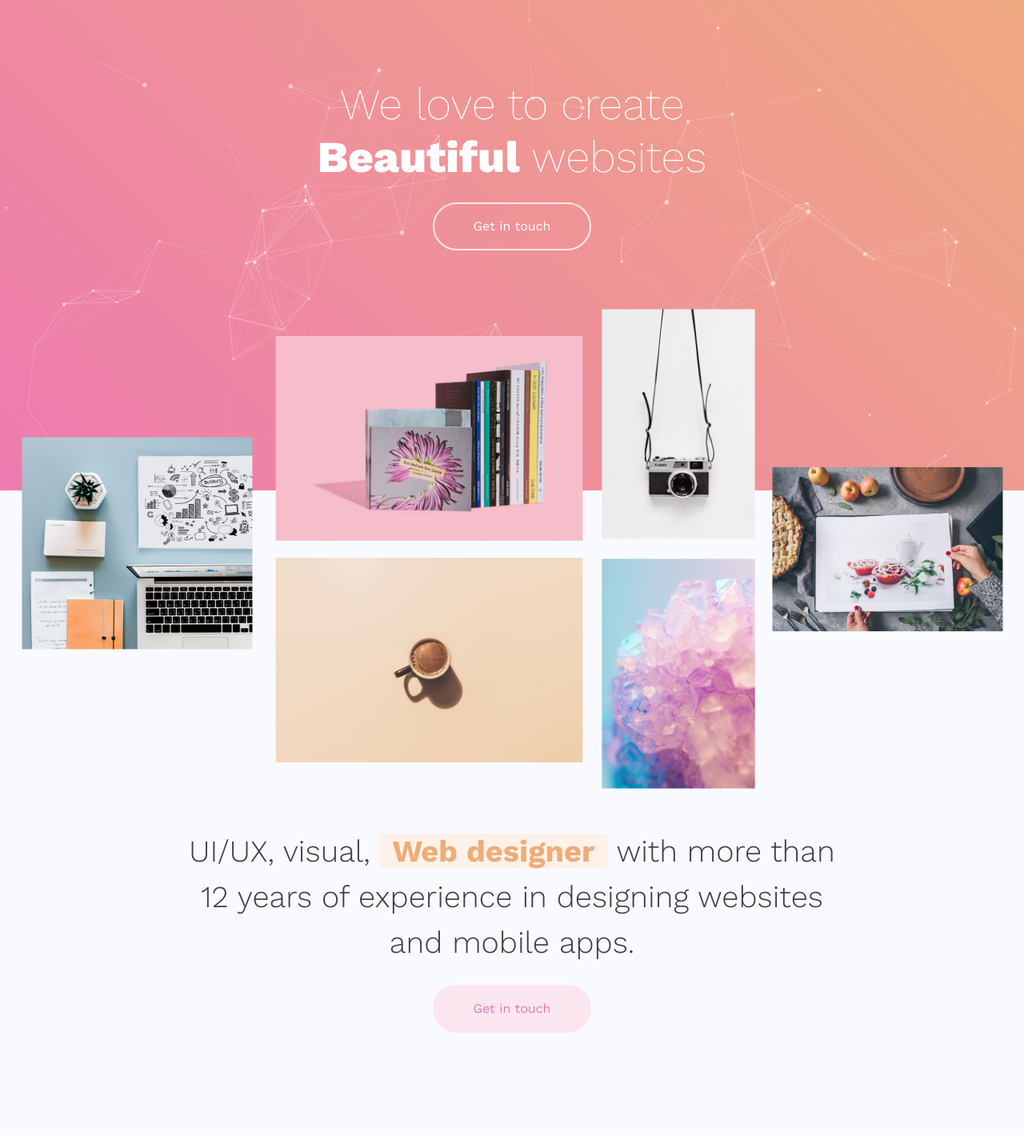
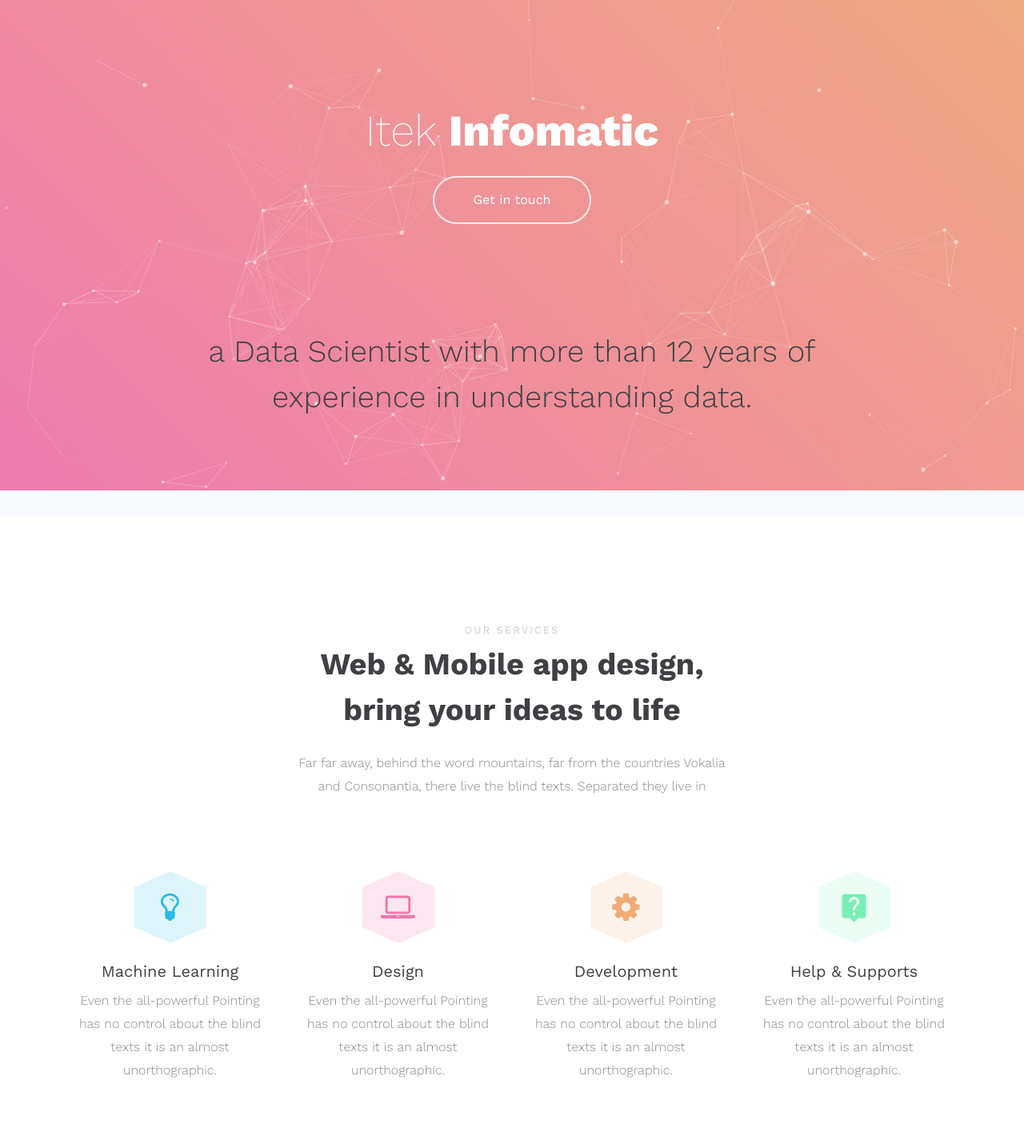
Before and after one commit to veenaramesh/itek-infomatic, a plain HTML site: page index.html in a window 1280 px wide. Shown: the part 187-1607 px from the top of the page at 80% size. Drawn offline with nearby package versions, Linux system fonts and the light colour scheme; some packages are replaced by stand-ins of ours; no server answers; files whose address does not match are found by name.

Commit message:
updating company description

```diff
--- a/index.html
+++ b/index.html
@@ -1,7 +1,7 @@
 <!DOCTYPE html>
 <html lang="en">
   <head>
-    <title>Vani Ramesh</title>
+    <title>Itek Infomatic</title>
     <meta charset="utf-8">
     <meta name="viewport" content="width=device-width, initial-scale=1, shrink-to-fit=no">
 
@@ -57,19 +57,20 @@
     <!-- END nav -->
 
     <!-- <div class="js-fullheight"> -->
+
     <div class="hero-wrap js-fullheight">
       <div class="overlay"></div>
       <div id="particles-js"></div>
       <div class="container">
         <div class="row no-gutters slider-text align-items-center justify-content-center" data-scrollax-parent="true">
           <div class="col-md-6 ftco-animate text-center" data-scrollax=" properties: { translateY: '70%' }">
-            <h1 class="mb-4" data-scrollax="properties: { translateY: '30%', opacity: 1.6 }">We love to create <strong>Beautiful</strong> websites</h1>
-            <p data-scrollax="properties: { translateY: '30%', opacity: 1.6 }"><a href="#" class="btn btn-primary btn-outline-white px-5 py-3">Get in touch</a></p>
+            <h1 class="mb-4" data-scrollax="properties: { translateY: '30%', opacity: 1.6 }">Itek <strong>Infomatic</strong></h1>
+            <p data-scrollax="properties: { translateY: '30%', opacity: 1.6 }"><a href="mailto:ramesh@itek-infomatic.com" class="btn btn-primary btn-outline-white px-5 py-3">Get in touch</a></p>
           </div>
         </div>
       </div>
     </div>
-
+<!--
     <div class="bg-light">
     <section class="ftco-section-featured ftco-animate">
       <div class="container-fluid" data-scrollax-parent="true">
@@ -177,12 +178,15 @@
               </div>
             </a>
           </div>
-
+-->
+<div class="bg-light">
+  <section class="ftco-section-featured ftco-animate">
+    <div class="container-fluid" data-scrollax-parent="true">
+      <div class="row no-gutters d-flex align-items-center" data-scrollax=" properties: { translateY: '-30%'}">
         </div>
         <div class="row mt-5 d-flex justify-content-center">
           <div class="col-md-8 text-center heading-section ftco-animate">
-            <h2 class="h1">UI/UX, visual, <strong class="px-3">Web designer</strong> with more than 12 years of experience in designing websites and mobile apps.</h2>
-            <p><a href="#" class="btn btn-primary mt-3 py-3 px-5">Get in touch</a></p>
+            <h2 class="h1">a Data Scientist with more than 12 years of experience in understanding data.</h2>
           </div>
         </div>
       </div>
@@ -204,7 +208,7 @@
             <div class="media block-6 services d-block text-center">
               <div class="d-flex justify-content-center"><div class="icon color-3 d-flex justify-content-center mb-3"><span class="align-self-center icon-lightbulb-o"></span></div></div>
               <div class="media-body p-2 mt-3">
-                <h3 class="heading">Strategy</h3>
+                <h3 class="heading">Machine Learning</h3>
                 <p>Even the all-powerful Pointing has no control about the blind texts it is an almost unorthographic.</p>
               </div>
             </div>
```
